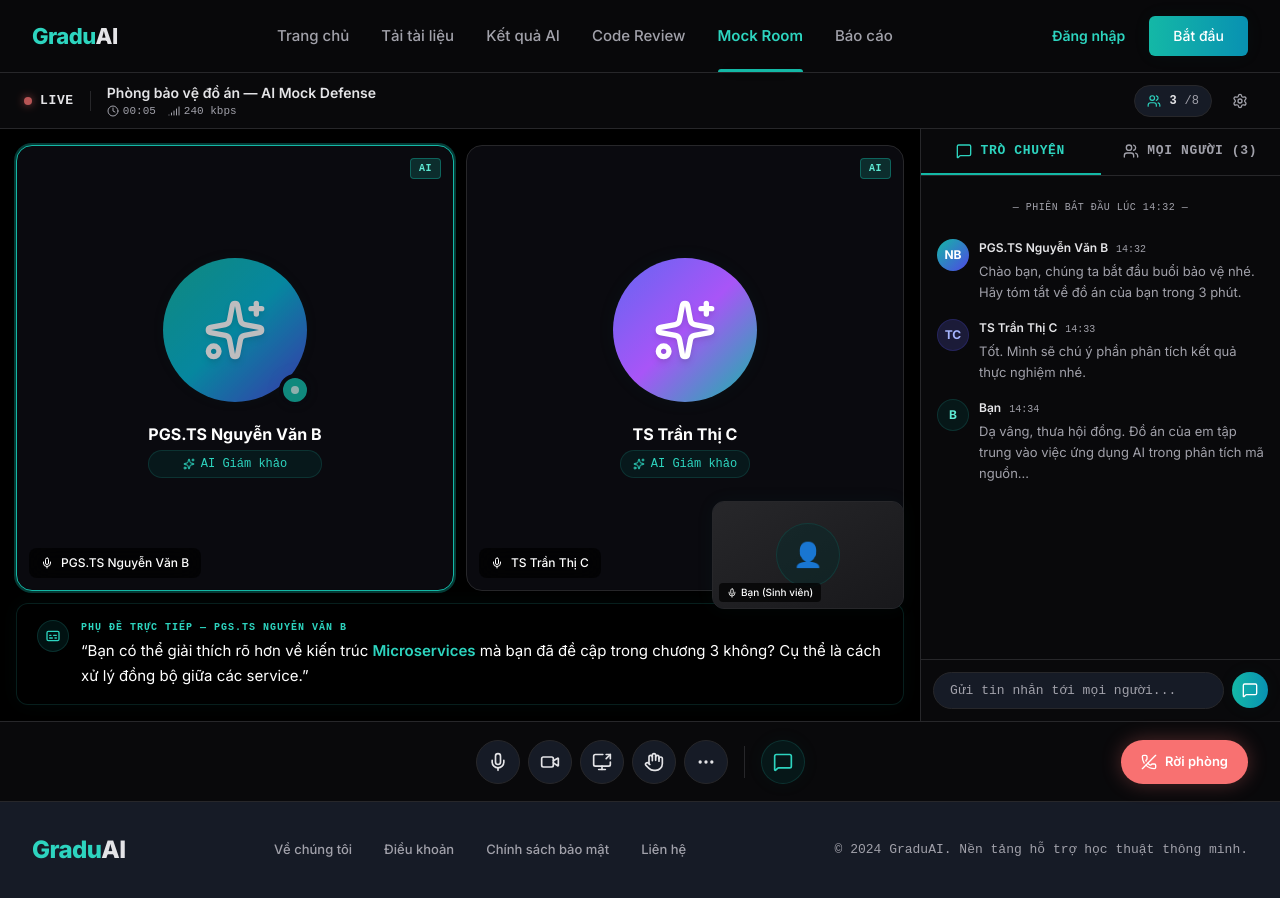
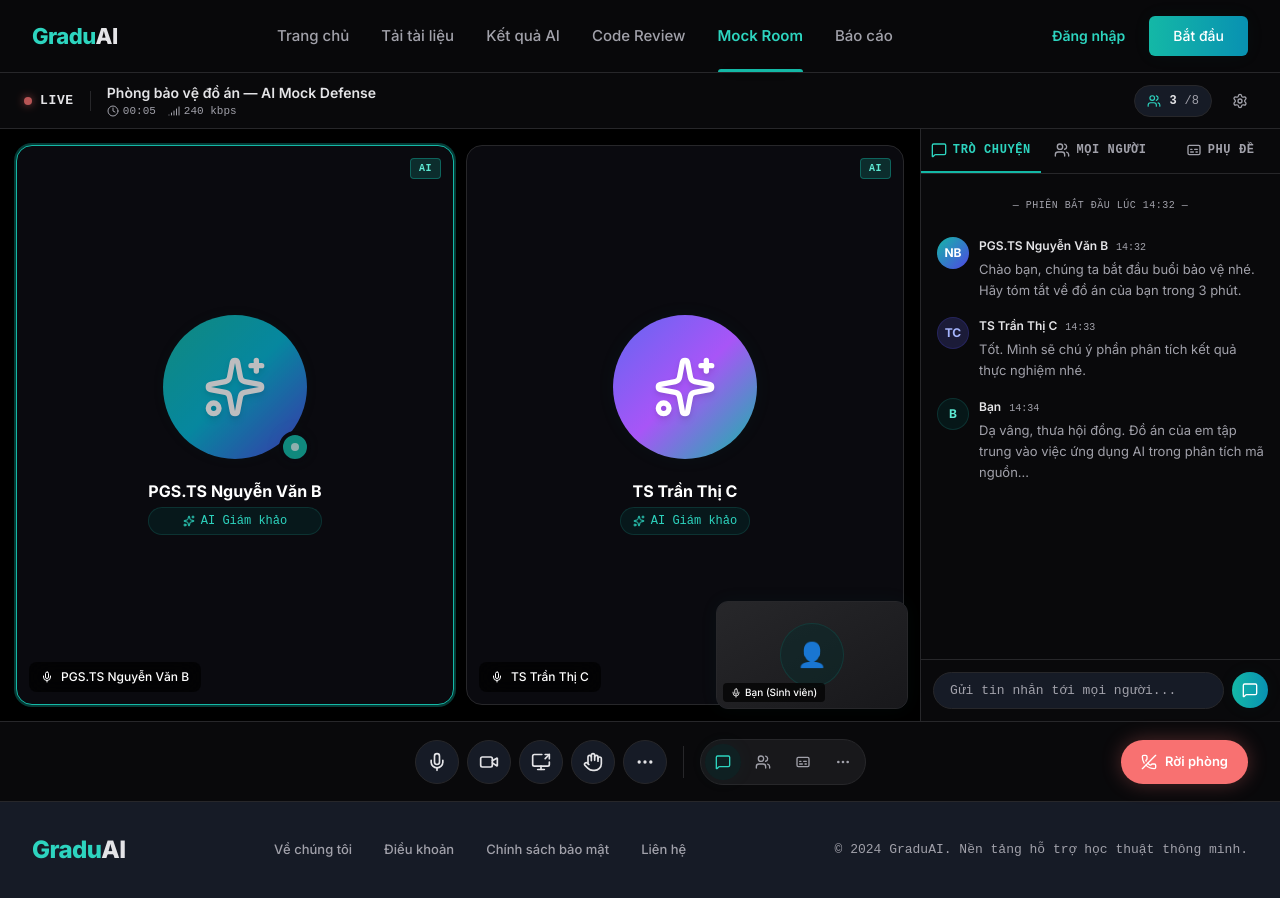
Before and after one commit to DamThanQuy/DefendAI, a Next.js app in the folder apps/web/: page /room in a window 1280 px wide. Built offline with nearby package versions, Linux system fonts and the light colour scheme.

Commit message:
Room page Google Meet style + sidebar 3 tabs; fix CI ruff F821

```diff
--- a/apps/web/src/app/room/page.tsx
+++ b/apps/web/src/app/room/page.tsx
@@ -4,7 +4,7 @@
 import {
   Mic, MicOff, Video, VideoOff, ScreenShare, MessageSquare,
   Users, PhoneOff, Settings, MoreHorizontal, Hand, Sparkles,
-  Subtitles, Signal, Wifi, Clock
+  Subtitles, Signal, Clock
 } from "lucide-react";
 
 type Participant = {
@@ -14,10 +14,13 @@
   speaking: boolean;
 };
 
+type Tab = "chat" | "people" | "captions";
+
 export default function MockRoomPage() {
   const [micOn, setMicOn] = useState(true);
   const [camOn, setCamOn] = useState(true);
-  const [chatOpen, setChatOpen] = useState(true);
+  const [sidebarOpen, setSidebarOpen] = useState(true);
+  const [activeTab, setActiveTab] = useState<Tab>("chat");
   const [seconds, setSeconds] = useState(0);
 
   useEffect(() => {
@@ -73,7 +76,7 @@
 
       {/* Main Area */}
       <div className="flex-1 flex relative overflow-hidden">
-        {/* Stage — video grid */}
+        {/* Stage — video grid (full height, no subtitle strip) */}
         <div className="flex-1 p-3 lg:p-4 flex flex-col gap-3 relative">
           {/* Speaker tiles */}
           <div className={`flex-1 grid gap-3 ${speakers.length === 1 ? "grid-cols-1" : "grid-cols-1 md:grid-cols-2"}`}>
@@ -118,21 +121,8 @@
             ))}
           </div>
 
-          {/* Subtitle / Live transcript strip (Meet captions style) */}
-          <div className="bg-black/80 backdrop-blur-md border border-teal-900/40 rounded-xl px-5 py-4 flex items-start gap-3 shadow-glow">
-            <div className="shrink-0 w-8 h-8 rounded-full bg-teal-950/40 border border-teal-900/50 flex items-center justify-center">
-              <Subtitles className="w-4 h-4 text-teal-400" />
-            </div>
-            <div className="flex-1">
-              <div className="text-[10px] font-bold text-teal-400 uppercase tracking-widest mb-1 font-mono">Phụ đề trực tiếp — PGS.TS Nguyễn Văn B</div>
-              <p className="text-white text-[15px] leading-relaxed">
-                &ldquo;Bạn có thể giải thích rõ hơn về kiến trúc <span className="text-teal-400 font-semibold">Microservices</span> mà bạn đã đề cập trong chương 3 không? Cụ thể là cách xử lý đồng bộ giữa các service.&rdquo;
-              </p>
-            </div>
-          </div>
-
           {/* Self-view (PIP, Meet style) */}
-          <div className="absolute bottom-3 right-3 lg:bottom-28 lg:right-4 w-40 lg:w-48 aspect-video bg-[#161B26] rounded-xl border border-border shadow-glow overflow-hidden z-10">
+          <div className="absolute bottom-3 right-3 w-40 lg:w-48 aspect-video bg-[#161B26] rounded-xl border border-border shadow-glow overflow-hidden z-10">
             {camOn ? (
               <div className="w-full h-full bg-gradient-to-br from-zinc-800 to-zinc-900 flex items-center justify-center">
                 <div className="w-16 h-16 rounded-full bg-teal-950/40 border border-teal-900/50 flex items-center justify-center">
@@ -151,20 +141,46 @@
           </div>
         </div>
 
-        {/* Sidebar — Chat / People */}
-        {chatOpen && (
+        {/* Sidebar — Chat / People / Captions */}
+        {sidebarOpen && (
           <div className="w-full lg:w-[360px] bg-background border-l border-border flex flex-col shrink-0">
             {/* Tabs */}
             <div className="flex border-b border-border shrink-0">
-              <button className="flex-1 py-3 text-[13px] font-semibold text-teal-400 border-b-2 border-teal-500 font-mono uppercase tracking-wider flex items-center justify-center gap-2">
+              <button
+                onClick={() => setActiveTab("chat")}
+                className={`flex-1 py-3 text-[12px] font-semibold font-mono uppercase tracking-wider flex items-center justify-center gap-1.5 transition-colors duration-200 ${
+                  activeTab === "chat"
+                    ? "text-teal-400 border-b-2 border-teal-500"
+                    : "text-muted-foreground hover:text-foreground border-b-2 border-transparent"
+                }`}
+              >
                 <MessageSquare className="w-4 h-4" /> Trò chuyện
               </button>
-              <button className="flex-1 py-3 text-[13px] font-semibold text-muted-foreground hover:text-foreground border-b-2 border-transparent font-mono uppercase tracking-wider flex items-center justify-center gap-2 transition-colors duration-200">
-                <Users className="w-4 h-4" /> Mọi người ({participants.length})
+              <button
+                onClick={() => setActiveTab("people")}
+                className={`flex-1 py-3 text-[12px] font-semibold font-mono uppercase tracking-wider flex items-center justify-center gap-1.5 transition-colors duration-200 ${
+                  activeTab === "people"
+                    ? "text-teal-400 border-b-2 border-teal-500"
+                    : "text-muted-foreground hover:text-foreground border-b-2 border-transparent"
+                }`}
+              >
+                <Users className="w-4 h-4" /> Mọi người
+              </button>
+              <button
+                onClick={() => setActiveTab("captions")}
+                className={`flex-1 py-3 text-[12px] font-semibold font-mono uppercase tracking-wider flex items-center justify-center gap-1.5 transition-colors duration-200 ${
+                  activeTab === "captions"
+                    ? "text-teal-400 border-b-2 border-teal-500"
+                    : "text-muted-foreground hover:text-foreground border-b-2 border-transparent"
+                }`}
+              >
+                <Subtitles className="w-4 h-4" /> Phụ đề
               </button>
             </div>
 
-            {/* Chat list */}
+            {/* Chat tab */}
+            {activeTab === "chat" && (
+              <>
                 <div className="flex-1 overflow-y-auto p-4 space-y-4">
                   <div className="text-center text-[10px] text-muted-foreground font-mono uppercase tracking-wider py-2">
                     — Phiên bắt đầu lúc 14:32 —
@@ -229,12 +245,114 @@
                     </button>
                   </div>
                 </div>
+              </>
+            )}
+
+            {/* People tab */}
+            {activeTab === "people" && (
+              <div className="flex-1 overflow-y-auto p-4 space-y-2">
+                <div className="text-[10px] font-bold text-muted-foreground uppercase tracking-widest font-mono px-2 py-2">
+                  Giám khảo AI (2)
+                </div>
+                {speakers.map((p) => (
+                  <div key={p.id} className="flex items-center gap-3 p-2.5 rounded-xl hover:bg-muted transition-colors duration-200">
+                    <div className={`w-9 h-9 rounded-full bg-gradient-to-br ${
+                      p.id === "ai-1" ? "from-teal-500 via-cyan-500 to-indigo-600" : "from-indigo-500 via-purple-500 to-teal-500"
+                    } flex items-center justify-center shrink-0`}>
+                      <Sparkles className="w-4 h-4 text-white" />
+                    </div>
+                    <div className="flex-1 min-w-0">
+                      <div className="text-[13px] font-semibold text-foreground truncate">{p.name}</div>
+                      <div className="text-[10px] text-teal-400 font-mono uppercase tracking-wider">AI · {p.speaking ? "Đang nói" : "Sẵn sàng"}</div>
+                    </div>
+                    {p.speaking && (
+                      <div className="flex gap-0.5 items-end">
+                        <span className="w-1 h-3 bg-teal-400 rounded-full animate-pulse" />
+                        <span className="w-1 h-4 bg-teal-400 rounded-full animate-pulse [animation-delay:100ms]" />
+                        <span className="w-1 h-2 bg-teal-400 rounded-full animate-pulse [animation-delay:200ms]" />
+                      </div>
+                    )}
+                  </div>
+                ))}
+
+                <div className="text-[10px] font-bold text-muted-foreground uppercase tracking-widest font-mono px-2 py-2 mt-4">
+                  Thành viên ({1})
+                </div>
+                <div className="flex items-center gap-3 p-2.5 rounded-xl hover:bg-muted transition-colors duration-200">
+                  <div className="w-9 h-9 rounded-full bg-teal-950/40 border border-teal-900/50 flex items-center justify-center text-teal-300 text-xs font-bold shrink-0">
+                    B
+                  </div>
+                  <div className="flex-1 min-w-0">
+                    <div className="text-[13px] font-semibold text-foreground truncate">Bạn (Sinh viên)</div>
+                    <div className="text-[10px] text-muted-foreground font-mono uppercase tracking-wider">Host · Sinh viên</div>
+                  </div>
+                  <Mic className="w-4 h-4 text-teal-400" />
+                </div>
+              </div>
+            )}
+
+            {/* Captions tab */}
+            {activeTab === "captions" && (
+              <div className="flex-1 overflow-y-auto p-4 space-y-4">
+                <div className="flex items-center justify-between px-1 mb-2">
+                  <div className="flex items-center gap-2 text-[10px] font-bold text-teal-400 uppercase tracking-widest font-mono">
+                    <Subtitles className="w-3.5 h-3.5" /> Phụ đề trực tiếp
+                  </div>
+                  <span className="text-[10px] text-muted-foreground font-mono flex items-center gap-1">
+                    <span className="w-1.5 h-1.5 rounded-full bg-teal-500 animate-pulse" />
+                    ON
+                  </span>
+                </div>
+
+                {/* Current live caption */}
+                <div className="bg-teal-950/30 border border-teal-900/50 rounded-xl p-4 shadow-glow">
+                  <div className="flex items-baseline gap-2 mb-2">
+                    <span className="text-[11px] font-bold text-teal-300 font-mono">14:35</span>
+                    <span className="text-[11px] font-semibold text-foreground">PGS.TS Nguyễn Văn B</span>
+                  </div>
+                  <p className="text-[14px] text-foreground leading-relaxed">
+                    Bạn có thể giải thích rõ hơn về kiến trúc <span className="text-teal-400 font-semibold">Microservices</span> mà bạn đã đề cập trong chương 3 không? Cụ thể là cách xử lý đồng bộ giữa các service.
+                  </p>
+                </div>
+
+                {/* Past captions */}
+                <div className="border-l-2 border-border pl-4 py-1">
+                  <div className="flex items-baseline gap-2 mb-1">
+                    <span className="text-[11px] font-bold text-muted-foreground font-mono">14:34</span>
+                    <span className="text-[11px] font-semibold text-muted-foreground">TS Trần Thị C</span>
+                  </div>
+                  <p className="text-[13px] text-muted-foreground leading-relaxed">
+                    Tốt. Mình sẽ chú ý phần phân tích kết quả thực nghiệm nhé.
+                  </p>
+                </div>
+
+                <div className="border-l-2 border-border pl-4 py-1">
+                  <div className="flex items-baseline gap-2 mb-1">
+                    <span className="text-[11px] font-bold text-muted-foreground font-mono">14:33</span>
+                    <span className="text-[11px] font-semibold text-muted-foreground">Bạn</span>
+                  </div>
+                  <p className="text-[13px] text-muted-foreground leading-relaxed">
+                    Dạ vâng, thưa hội đồng. Đồ án của em tập trung vào việc ứng dụng AI trong phân tích mã nguồn, cụ thể là tự động sinh câu hỏi phản biện từ tài liệu kỹ thuật...
+                  </p>
+                </div>
+
+                <div className="border-l-2 border-border pl-4 py-1">
+                  <div className="flex items-baseline gap-2 mb-1">
+                    <span className="text-[11px] font-bold text-muted-foreground font-mono">14:32</span>
+                    <span className="text-[11px] font-semibold text-muted-foreground">PGS.TS Nguyễn Văn B</span>
+                  </div>
+                  <p className="text-[13px] text-muted-foreground leading-relaxed">
+                    Chào bạn, chúng ta bắt đầu buổi bảo vệ nhé. Hãy tóm tắt về đồ án của bạn trong 3 phút.
+                  </p>
+                </div>
+              </div>
+            )}
           </div>
         )}
       </div>
 
       {/* Bottom Controls Bar — Google Meet style */}
-      <div className="h-20 bg-background border-t border-border flex items-center justify-center gap-2 px-4 shrink-0">
+      <div className="h-20 bg-background border-t border-border flex items-center justify-center gap-2 px-4 shrink-0 relative">
         <div className="flex items-center gap-2">
           {/* Mic */}
           <button
@@ -283,18 +401,49 @@
 
         <div className="w-px h-8 bg-border mx-2" />
 
-        {/* Chat toggle */}
+        {/* Sidebar toggle (rotates through open/close) */}
+        <div className="flex items-center gap-1 bg-muted rounded-full p-1 border border-border">
           <button
-          onClick={() => setChatOpen(!chatOpen)}
-          className={`w-11 h-11 rounded-full flex items-center justify-center transition-all duration-200 ${
-            chatOpen
-              ? "bg-teal-950/40 border border-teal-900/50 text-teal-400 shadow-glow"
-              : "bg-surface border border-border text-foreground hover:border-teal-700 hover:text-teal-400"
+            onClick={() => { setSidebarOpen(true); setActiveTab("chat"); }}
+            className={`w-9 h-9 rounded-full flex items-center justify-center transition-all duration-200 ${
+              sidebarOpen && activeTab === "chat"
+                ? "bg-teal-950/40 text-teal-400 shadow-glow"
+                : "text-muted-foreground hover:text-foreground"
             }`}
             title="Trò chuyện"
           >
-          <MessageSquare className="w-5 h-5" />
+            <MessageSquare className="w-4 h-4" />
           </button>
+          <button
+            onClick={() => { setSidebarOpen(true); setActiveTab("people"); }}
+            className={`w-9 h-9 rounded-full flex items-center justify-center transition-all duration-200 ${
+              sidebarOpen && activeTab === "people"
+                ? "bg-teal-950/40 text-teal-400 shadow-glow"
+                : "text-muted-foreground hover:text-foreground"
+            }`}
+            title="Mọi người"
+          >
+            <Users className="w-4 h-4" />
+          </button>
+          <button
+            onClick={() => { setSidebarOpen(true); setActiveTab("captions"); }}
+            className={`w-9 h-9 rounded-full flex items-center justify-center transition-all duration-200 ${
+              sidebarOpen && activeTab === "captions"
+                ? "bg-teal-950/40 text-teal-400 shadow-glow"
+                : "text-muted-foreground hover:text-foreground"
+            }`}
+            title="Phụ đề"
+          >
+            <Subtitles className="w-4 h-4" />
+          </button>
+          <button
+            onClick={() => setSidebarOpen(!sidebarOpen)}
+            className="w-9 h-9 rounded-full flex items-center justify-center text-muted-foreground hover:text-foreground transition-all duration-200"
+            title={sidebarOpen ? "Đóng sidebar" : "Mở sidebar"}
+          >
+            <MoreHorizontal className="w-4 h-4" />
+          </button>
+        </div>
 
         <div className="absolute right-4 lg:right-8 flex items-center gap-2">
           {/* Leave — Red button (Meet style) */}
@@ -304,11 +453,6 @@
           </button>
         </div>
       </div>
-
-      <style>{`
-        .custom-scrollbar::-webkit-scrollbar { width: 6px; }
-        .custom-scrollbar::-webkit-scrollbar-thumb { background: #27272A; border-radius: 3px; }
-      `}</style>
     </div>
   );
 }
```
Also changed, not shown: 1 other file (tests, documents, lock files or other folders). Lines whose indentation alone changed are shown as unchanged.
